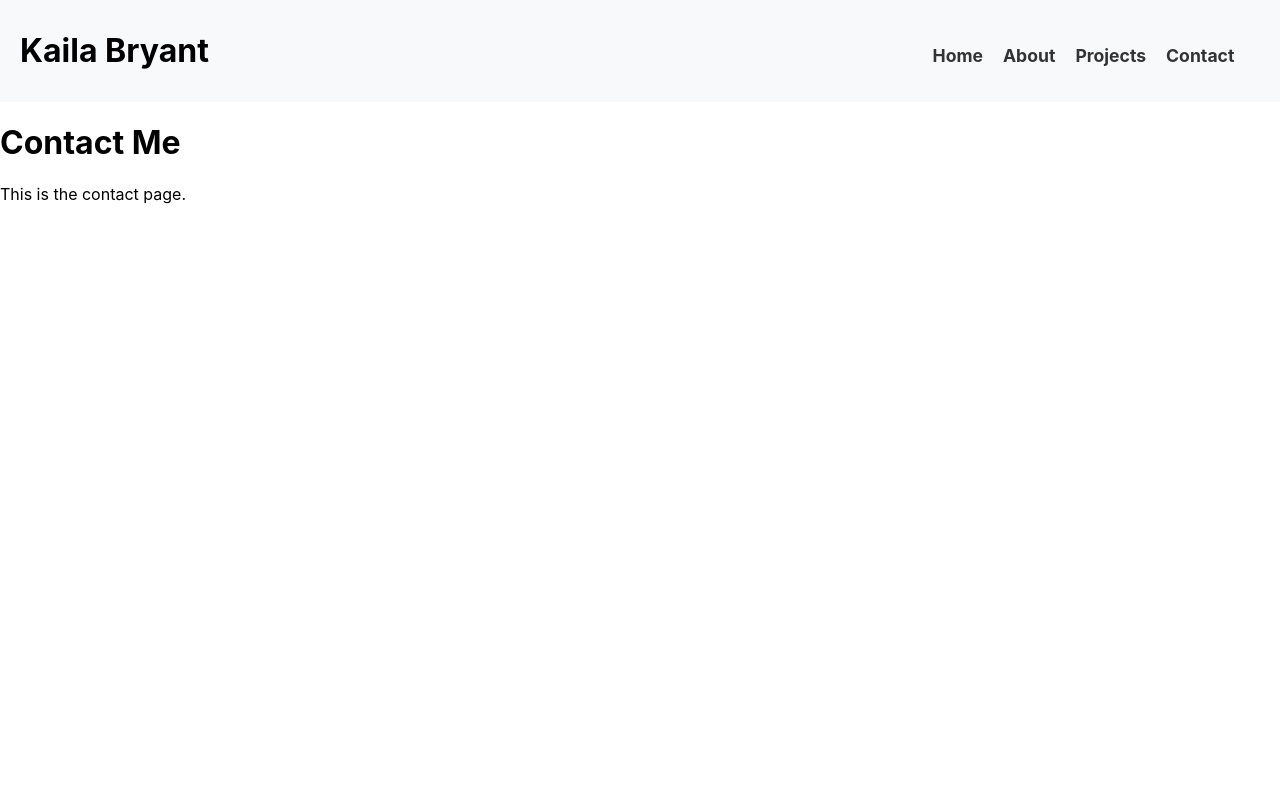
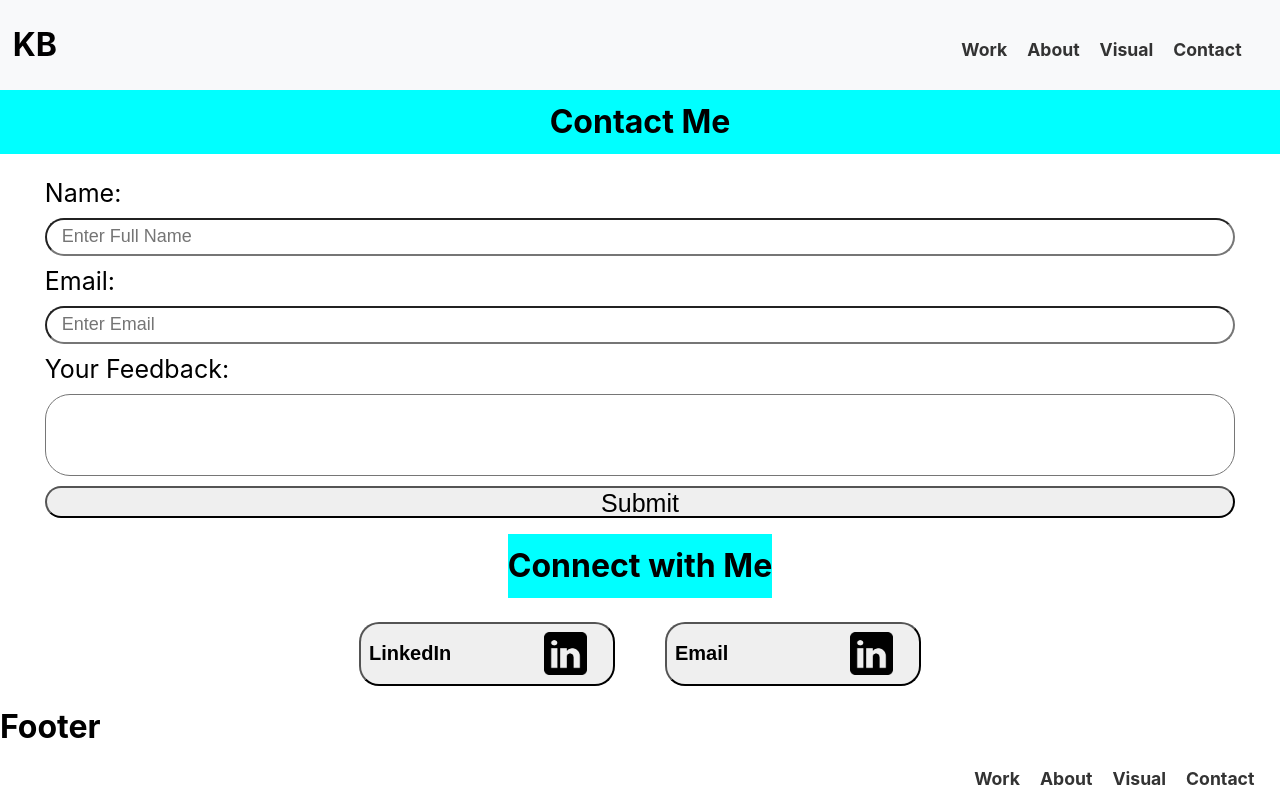
Before and after one commit to kailab45610/KailaBPortfolio, a React (Create React App) app: page /Contact in a window 1280 px wide. Built offline with nearby package versions, Linux system fonts and the light colour scheme.

Commit message:
more layout

```diff
--- a/src/App.css
+++ b/src/App.css
@@ -10,7 +10,10 @@ header{
     text-align: center;
     align-items: center;
     justify-content: space-between;
-    padding: 10px 20px;}
+    padding: 0.5vh 1vw;
+    position: sticky;
+    top: 0;
+    }
 
 nav{
     display: grid;
@@ -19,6 +22,7 @@ nav{
     gap: 20px;
     margin-top: 10px;
     margin-right: 2vw;
+    margin-bottom: 0;
 
 }
 
@@ -33,15 +37,24 @@ nav a:hover{
     color: #007bff;
 }
 
-.home-header{
+.work-main {
   display: grid;
   grid-template-columns: auto auto;
-  width: 100%;
+  gap: 0;
+}
+
+.intro-header{
+  display: grid;
+  grid-template-rows: 0.5fr 1fr;
   background-color: bisque;
-  align-items: center;
+  align-items: start;
   justify-content: center;
-  gap: 5vw;
-  padding: 5vh 0;
+  text-align: left;
+  padding-top: 2vh;
+  position:fixed;
+  width: 40vw;
+  height: 50vh;
+
 }
 
 .home-header img{
@@ -49,10 +62,20 @@ nav a:hover{
   height: auto;
 }
 
+.home-projects{
+  background-color: aquamarine;
+  display: grid;
+  grid-template-columns: 40vw 60vw;;
+
+}
+
 .home-projects h2{
   text-align: center;
-  margin-top: 40px;
   font-size: 2em;
+}
+
+.spacer{
+  background-color: #333;
 }
 
 .proj-thumbnail{
@@ -74,20 +97,140 @@ nav a:hover{
 
 .proj-list{
   display: grid;
-  grid-template-columns: auto auto auto;
+  grid-template-columns: auto;
   gap: 20px;
-  padding: 20px;
-  justify-content: space-around;
+  justify-content: center;
+  padding: 5px;
+  overflow-y: scroll;
 }
-.project-directory{
-  display: flex;
-  min-width: 15vh;
-  height: 5vh;
-  border-radius: 12px;
-  margin: 2rem 6rem;
-  justify-self: end;
+
+::-webkit-scrollbar{
+  display:none;
+}
+
+.about-header{
+  display:grid;
+  grid-template-rows: auto auto auto auto;
+  gap: 15px;
+  justify-content: center;
+  justify-items: center;
+  text-align: center;
+  background-color: antiquewhite;
+  padding-bottom: 3vh;
+}
+
+.about-header button{
+  width: 20vw;
+  height: 4vh;
+  font-size: 20px;
+  border-radius: 15px;
+  background-color: #0077B5;
+  color: white;
+}
+
+.about-header button:hover{
+  background-color: #3592c4;
+  box-shadow: #333 2px 1px 1px;
+}
+
+.buttons{
+  display: grid;
+  grid-template-columns: auto auto;
+  gap: 2vw;
+}
+
+.core-values{
+  display:grid;
+  grid-template-rows: auto auto;
   align-items: center;
   justify-content: center;
+text-align: center;}
+
+.values-container{
+  display: grid;
+  grid-template-columns: auto auto auto;
+  gap: 2vw;
+  padding: 0 3vw;
+}
+
+.value-box{
+  display: grid;
+  grid-template-rows: auto auto;
+  border: 2px solid black;
+  border-radius: 15px;
+  justify-content: center;
+  min-width: 350px;
+}
+
+.personal-touch{
+  display: grid;
+  justify-content: center;
+  text-align: center;
+}
+
+.contact-title{
+  display: grid;
+  background-color: aqua;
+  height: 8vh;
+  width: fill;
+  justify-content: center;
+  margin-bottom: 3vh;
+  align-content: center;
+}
+form{
+  display: grid;
+  grid-template-rows: auto;
+  gap: 10px;
+  margin: 2vh 3.5vw;
+  font-size: 25px;
+}
+
+input, textarea{
+  height: 4vh;
+  padding-left: 15px;
+  border-radius: 25px;
   font-size: 18px;
-  font-weight: bold;
 }
+
+textarea{
+  height: 8vh;
+  text-align: left;
+  padding: 8px 10px;
+}
+
+form button{
+  height: 4vh;
+  border-radius: 25px;
+  font-size: 25px;
+
+}
+
+.socials
+{
+  align-items: center;
+  justify-items: center;
+}
+
+.social-links
+{
+  display: grid;
+  grid-template-columns: auto auto;
+  gap: 50px;
+}
+
+.social-links button{
+  display: grid;
+  grid-template-columns: 1fr 0.5fr;
+  align-content: center;
+  border-radius: 20px;
+  height: 8vh;
+  width:20vw;
+  text-align: left;
+  padding: 1vh 1vh;
+}
+
+.social-links img{
+  width: 4vw;
+  justify-self: center;
+  align-self: center;
+}
--- a/src/App.js
+++ b/src/App.js
@@ -1,23 +1,24 @@
 import './App.css';
 import {Routes, Route} from 'react-router-dom';
 import Header from './components/Header';
-import Home from './components/Home';
-import Nav from './components/Nav';
+import Work from './components/Work';
 import About from './components/About';
 import Contact from './components/Contact';
-import Projects from './components/Projects';
+import Visual from './components/Visual';
+import Footer from './components/Footer';
 
 function App() {
   return (
     <div className="App">
        <Header/>
       <Routes>
-        <Route path="/" element={<Home/>} />
+        <Route path="/" element={<Work/>} />
         <Route path="/About" element={<About/>} />
-        <Route path="/Projects" element={<Projects/>} />
+        <Route path="/Visual" element={<Visual/>} />
         <Route path="/Contact" element={<Contact/>} />
       </Routes>
 
+      <Footer/>
     </div>
   );
 }
--- a/src/components/About.js
+++ b/src/components/About.js
@@ -1,14 +1,45 @@
 import photo from '../blade.png'
+import Values from './Values';
 function About() {
     return(
         <main>
             <div className="about-header">
-                <img src={photo}/>
                 <div className="about-title">
                     <h1>About Me</h1>
                     <p>Description</p>
                 </div>
+                <img src={photo}/>
+                <div className="buttons">
+                <button className="linkedIn">Connect with me on LinkedIn!</button>
+                <button className="resume-link">Check out my Full Resume!</button>
             </div>
+            </div>
+            <section className="core-values">
+                <h1>Values</h1>
+                <div className= "values-container">
+                <Values
+                value= "value 1"
+                description = "describe value"
+                />
+                <Values
+                value= "value 2"
+                description = "describe value"
+                />
+                <Values
+                value= "value 3"
+                description = "describe value"
+                />
+                </div>
+            </section>
+            <section className="personal-touch">
+                <h1>Other Sides of Me!</h1>
+                <div className="hobbies">
+                    <p>photos of things I do</p>
+                    <span>descriptor</span>
+                    <p>photos of things I do</p>
+
+                </div>
+            </section>
         </main>
     )
 }
--- a/src/components/Contact.js
+++ b/src/components/Contact.js
@@ -1,9 +1,71 @@
+import linkedIn from '../linkedin.png';
+import { useState } from 'react';
 function Contact() {
+
+    const[name, setName]=useState('');
+    const[email,setEmail]=useState('')
+    const[message,setMessage]=useState('');
+
     return(
-        <div>
-            <h1>Contact Me</h1>
-            <p>This is the contact page.</p>
-        </div>
+        <main>
+            <div>
+                <div className="contact-title">
+                    <h1>Contact Me</h1>
+                </div>
+            </div>
+            <form>
+                <label for ="name">Name: </label>
+                <input
+                id="name"
+                name="name"
+                type="text"
+                placeholder='Enter Full Name'
+                value={name}
+                onChange={e=> setName(e.target.value)}
+                required></input>
+
+                <label for= "email">Email: </label>
+                <input
+                type="email"
+                placeholder='Enter Email'
+                value={email}
+                onChange={e=> setEmail(e.target.value)}
+                required></input>
+
+                <label for="feedback">Your Feedback:</label>
+                <textarea
+                id="feedback"
+                name="feedback"
+                rows="5"
+                cols="50"
+                value={message}
+                onChange={e=> setMessage(e.target.value)}
+                required
+                style={{resize:'none'}}>
+                </textarea>
+
+                <button type="submit" value="Submit">Submit</button>
+            </form>
+
+            <div className="socials">
+                <div className="contact-title">
+                    <h1>Connect with Me</h1>
+                </div>
+                <section className="social-links">
+                <button className="linkedIn">
+                    <h1>LinkedIn</h1>
+                    <img src={linkedIn}/>
+                </button>
+
+                <button className="email">
+                    <h1>Email</h1>
+                    <img src={linkedIn}/>
+
+                </button>
+                </section>
+            </div>
+
+        </main>
     )
 }
 export default Contact;
--- /dev/null
+++ b/src/components/Footer.js
@@ -0,0 +1,13 @@
+import Nav from './Nav';
+
+function Footer()
+{
+    return(
+        <footer>
+            <h1>Footer</h1>
+            {Nav()}
+        </footer>
+
+    )
+}
+export default Footer;
--- a/src/components/Header.js
+++ b/src/components/Header.js
@@ -3,7 +3,7 @@ import navbar from './Nav';
 function Header() {
     return(
         <header>
-            <h1>Kaila Bryant</h1>
+            <h1>KB</h1>
             {navbar()}
         </header>
     )
--- a/src/components/Nav.js
+++ b/src/components/Nav.js
@@ -3,9 +3,9 @@ import { Link } from "react-router-dom";
 function Nav() {
     return(
         <nav>
-            <Link to="/">Home</Link>
+            <Link to="/">Work</Link>
             <Link to="/about">About</Link>
-            <Link to="/projects">Projects</Link>
+            <Link to="/visual">Visual</Link>
             <Link to="/contact">Contact</Link>
         </nav>
     )
--- a/src/components/Projects.js
+++ /dev/null
@@ -1,9 +0,0 @@
-function Projects() {
-    return(
-        <div>
-            <h1>My Projects</h1>
-            <p>This is the projects page.</p>
-        </div>
-    )
-}
-export default Projects;
--- /dev/null
+++ b/src/components/Values.js
@@ -0,0 +1,9 @@
+function Values(props){
+    return(
+        <div className="value-box">
+        <h1>{props.value}</h1>
+        <p>{props.description}</p>
+        </div>
+    );
+}
+export default Values;
--- /dev/null
+++ b/src/components/Visual.js
@@ -0,0 +1,9 @@
+function Visual() {
+    return(
+        <div>
+            <h1>My Visuals</h1>
+            <p>This is the designs page.</p>
+        </div>
+    )
+}
+export default Visual;
--- a/src/components/Home.js
+++ b/src/components/Work.js
@@ -4,16 +4,20 @@ import CaseStudy from './ProjThumbnail';
 function Home() {
 
     return(
-        <main>
-            <div className="home-header">
+        <main className="work-main">
+            <div className="intro-header">
                 <img src={photo} alt="Profile"/>
                 <div className="home-title">
                     <h1>Kaila Bryant</h1>
                     <p className="home-subtitle">A recent software engineering graduate who aspires to work in the UI/UX field.</p>
                 </div>
             </div>
+
             <section className="home-projects">
-                <h2>Featured Projects</h2>
+                <aside className="spacer">
+                </aside>
+                <div className="content">
+                    <h2>Featured Projects</h2>
                 <div className="proj-list">
                     <CaseStudy
                         image={photo}
@@ -30,10 +34,22 @@ function Home() {
                         title="Project Three"
                         description="Description for Project Three."
                     />
+                     <CaseStudy
+                        image={photo}
+                        title="Project Three"
+                        description="Description for Project Three."
+                    /><CaseStudy
+                        image={photo}
+                        title="Project Three"
+                        description="Description for Project Three."
+                    /><CaseStudy
+                        image={photo}
+                        title="Project Three"
+                        description="Description for Project Three."
+                    />
+                </div>
                 </div>
             </section>
-
-            <button className="project-directory">Go to All Projects</button>
 
 
         </main>
```
Also changed, not shown: src/linkedin.png (added).
